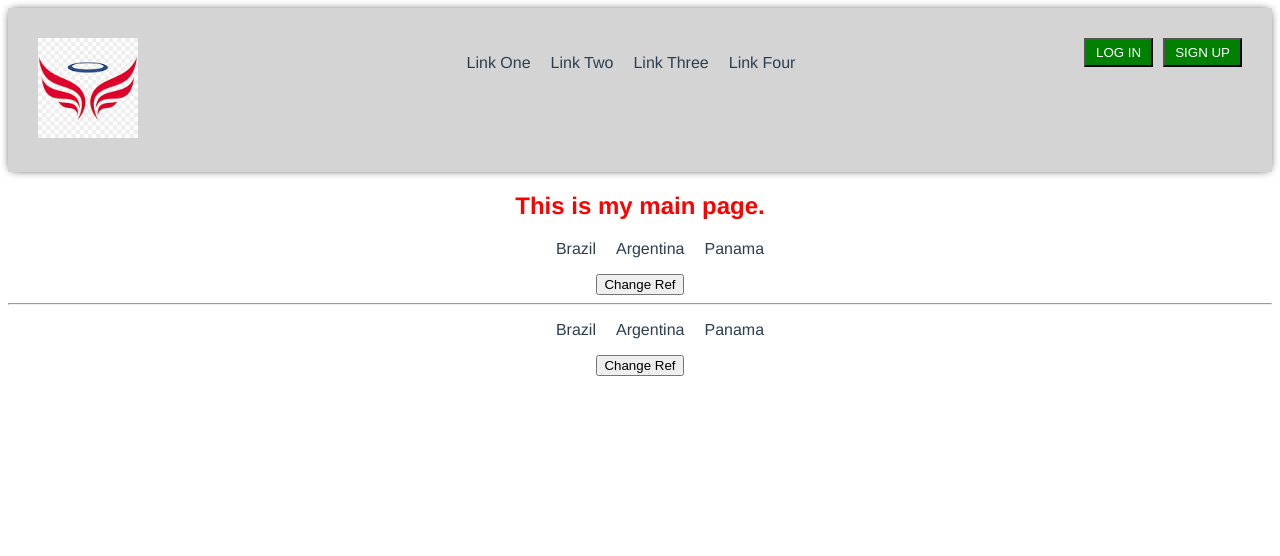
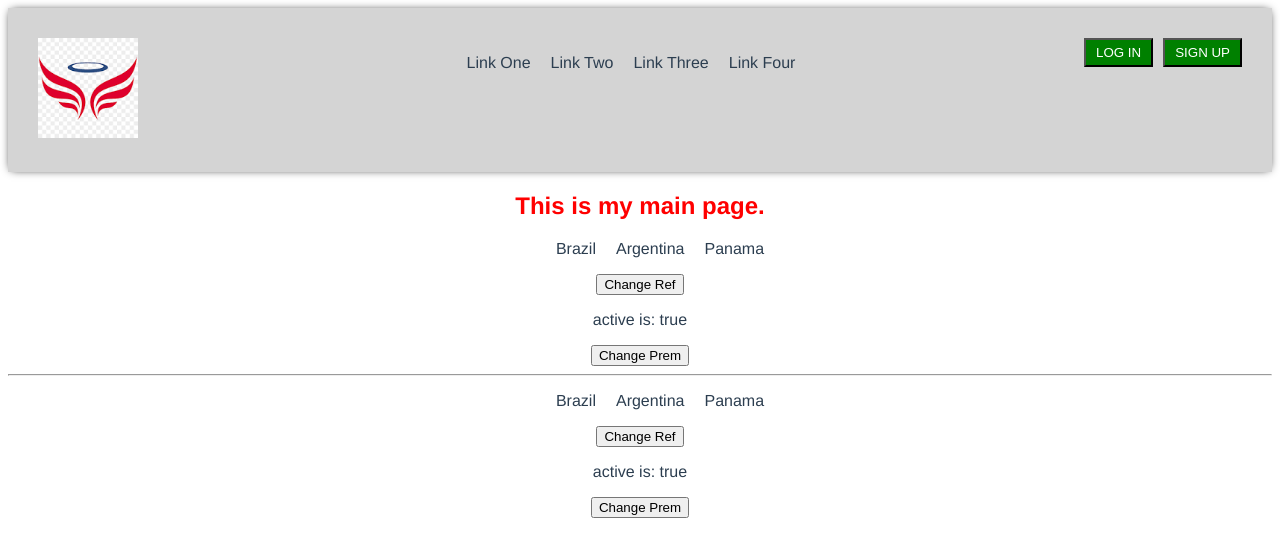
Before and after one commit to SohanFullDev/Vue-Js-3-Practicing, a Vue app in the folder vue-cli/: page /#/ in a window 1280 px wide. Shown: the top 556 px of the page. Built offline with nearby package versions, Linux system fonts and the light colour scheme.

Commit message:
26(t)_vue cli (primitive data type vs reference data type(b)

```diff
--- a/vue-cli/src/components/MyContent.vue
+++ b/vue-cli/src/components/MyContent.vue
@@ -1,19 +1,32 @@
 <template>
   <div class="my-content">
     <ul>
-      <li v-for="(student, i) in st" :key="i">
+      <li v-for="(student, i) in myStudents" :key="i">
         {{ student }}
       </li>
     </ul>
     <button @click="deleteSt">Change Ref</button>
+    <p>active is: {{ myActive }}</p>
+    <button @click="($event) => (myActive = !myActive)">Change Prem</button>
   </div>
 </template>
 <script>
 export default {
-  props: ["st"],
+  // props: ["st", "isActive"],
+  props: {
+    st: {
+      type: Array,
+      required: true,
+    },
+    isActive: {
+      type: Boolean,
+      required: true,
+    },
+  },
   data() {
     return {
       myStudents: this.st,
+      myActive: this.isActive,
     };
   },
   methods: {
--- a/vue-cli/src/views/MyMain.vue
+++ b/vue-cli/src/views/MyMain.vue
@@ -1,9 +1,9 @@
 <template>
   <div class="my-main">
     <h2>This is my main page.</h2>
-    <MyCont :st="students" />
+    <MyCont :st="students" :isActive="isActive" />
     <hr />
-    <MyCont :st="students" />
+    <MyCont :st="students" :isActive="isActive" />
   </div>
 </template>
 <script>
@@ -17,6 +17,7 @@ export default {
   data() {
     return {
       students: ["Brazil", "Argentina", "Panama"],
+      isActive: true,
     };
   },
 };
```
